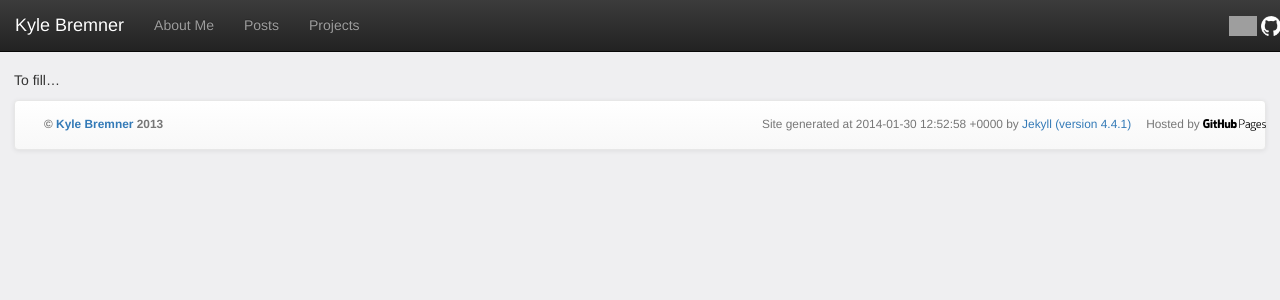
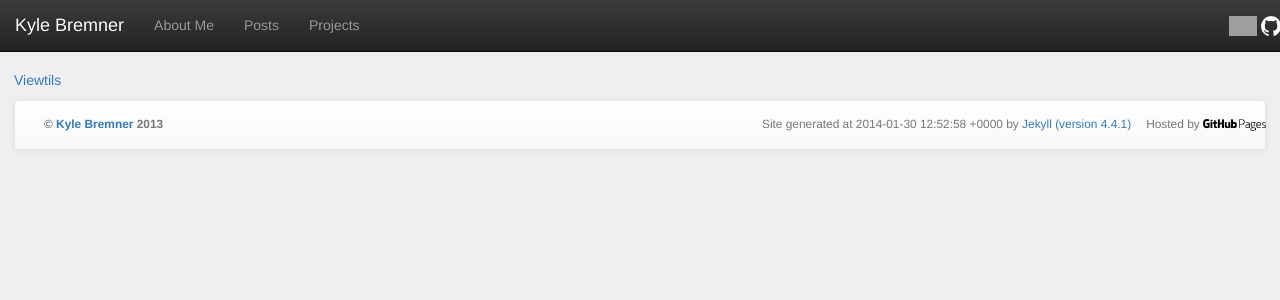
Before and after one commit to kbremner/kbremner.github.io, a Jekyll site: the page built from pages/projects.md, in a window 1280 px wide. Shown: the top 300 px of the page. Built offline with Jekyll 4.4.1, drawn with Linux system fonts in a browser that asks for light colours; nearby versions of some CDN libraries; Markdown is read by kramdown in place of the engine named in the settings; grey boxes are pictures that could not be loaded.

Commit message:
Updated projects.md

```diff
--- a/pages/projects.md
+++ b/pages/projects.md
@@ -1,5 +1,7 @@
 ---
 layout: default
-title: Projects - Kyle Bremner | Software Engineer
+title: "Projects - Kyle Bremner | Software Engineer"
+published: true
 ---
-To fill...
+
+[Viewtils](/Viewtils/)
```
